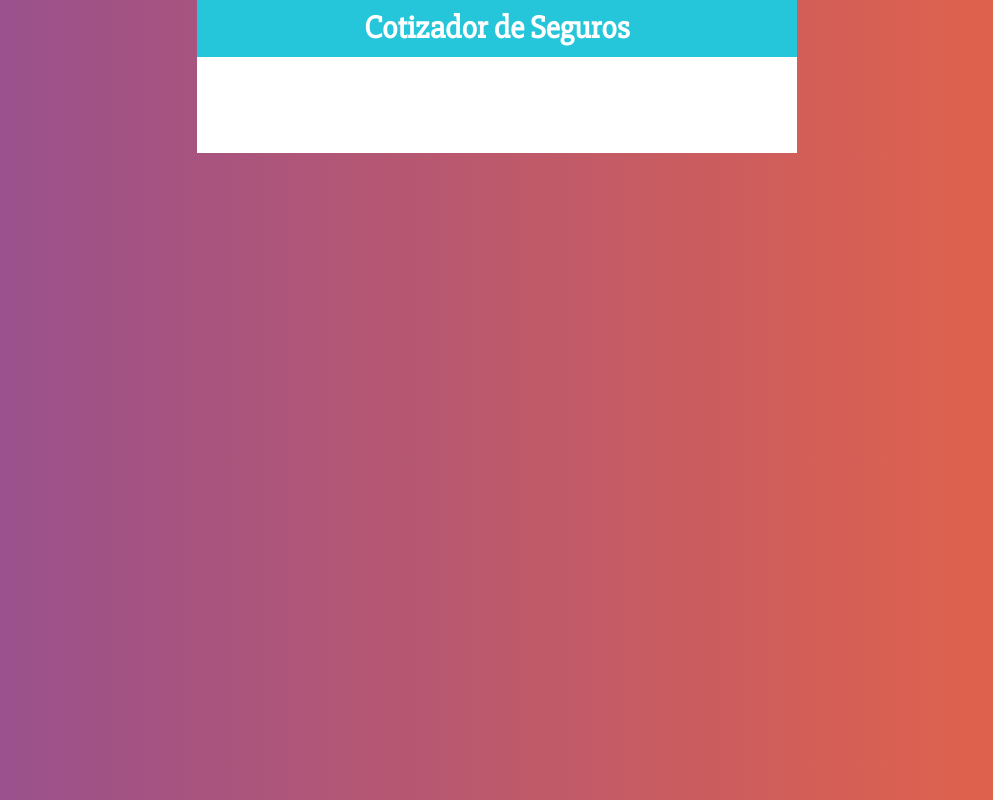
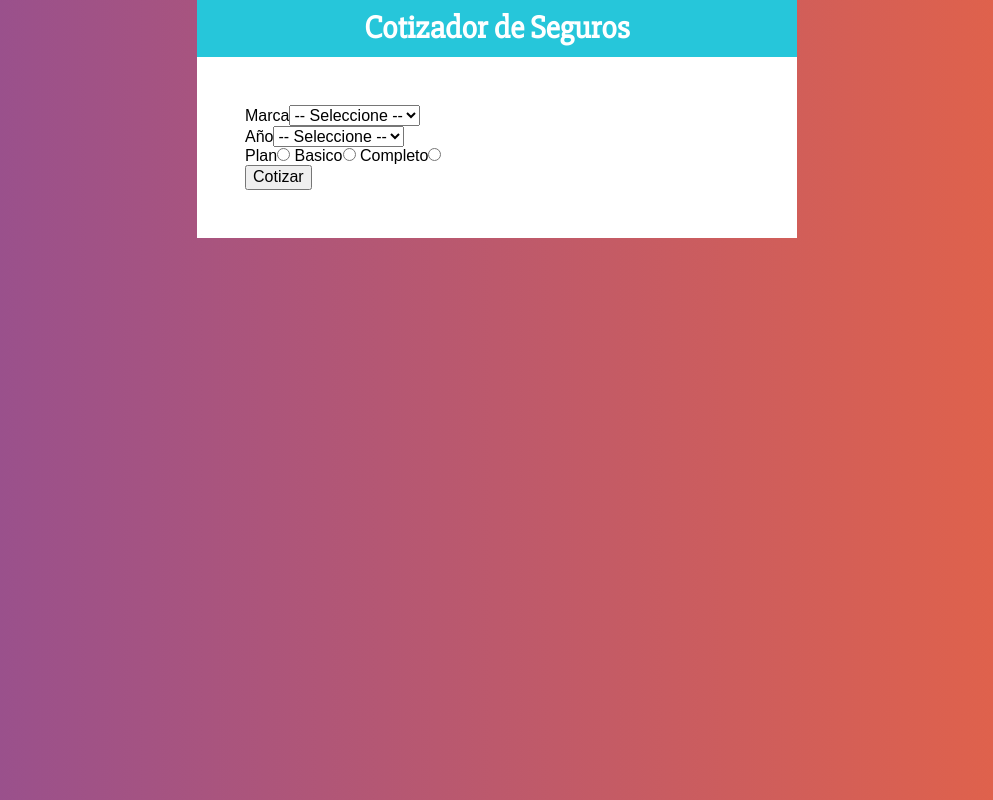
Before and after one commit to armandoltx/cotizador-hooks, a React (Create React App) app: page / in a window 1280 px wide. Shown: the whole page, without its empty margins (143-1136 px from the left). Built offline with nearby package versions, Linux system fonts and the light colour scheme.

Commit message:
Creado el componente Formulario

```diff
--- a/src/App.js
+++ b/src/App.js
@@ -1,5 +1,6 @@
 import React from 'react';
 import Header from './components/Header';
+import Formulario from './components/Formulario';
 
 import styled from '@emotion/styled';
 
@@ -19,7 +20,7 @@
       <Header titulo='Cotizador de Seguros' />
 
       <ContenedorFormulario>
-
+        <Formulario />
       </ContenedorFormulario>
     </Contenedor>
   );
--- /dev/null
+++ b/src/components/Formulario.js
@@ -0,0 +1,45 @@
+import React from 'react';
+
+const Formulario = () => {
+	return (
+		<form>
+			<div>
+				<label htmlFor="">Marca</label>
+				<select name="" id="">
+					<option value="">-- Seleccione --</option>
+					<option value="americano">Americano</option>
+					<option value="europeo">Europeo</option>
+					<option value="asiatico">Asiatico</option>
+				</select>
+			</div>
+
+			<div>
+				<label htmlFor="">Año</label>
+				<select name="" id="">
+					<option value="">-- Seleccione --</option>
+					<option value="2021">2021</option>
+					<option value="2020">2020</option>
+					<option value="2019">2019</option>
+					<option value="2018">2018</option>
+					<option value="2017">2017</option>
+					<option value="2016">2016</option>
+					<option value="2015">2015</option>
+					<option value="2014">2014</option>
+					<option value="2013">2013</option>
+					<option value="2012">2012</option>
+				</select>
+			</div>
+
+			<div>
+				<label htmlFor="">Plan</label>
+				<input type="radio" name="plan" value="basico"/> Basico
+				<input type="radio" name="plan" value="completo" /> Completo
+				<input type="radio" name="plan" value="" />
+			</div>
+
+			<button type="button">Cotizar</button>
+		</form>
+	);
+};
+
+export default Formulario;
```
